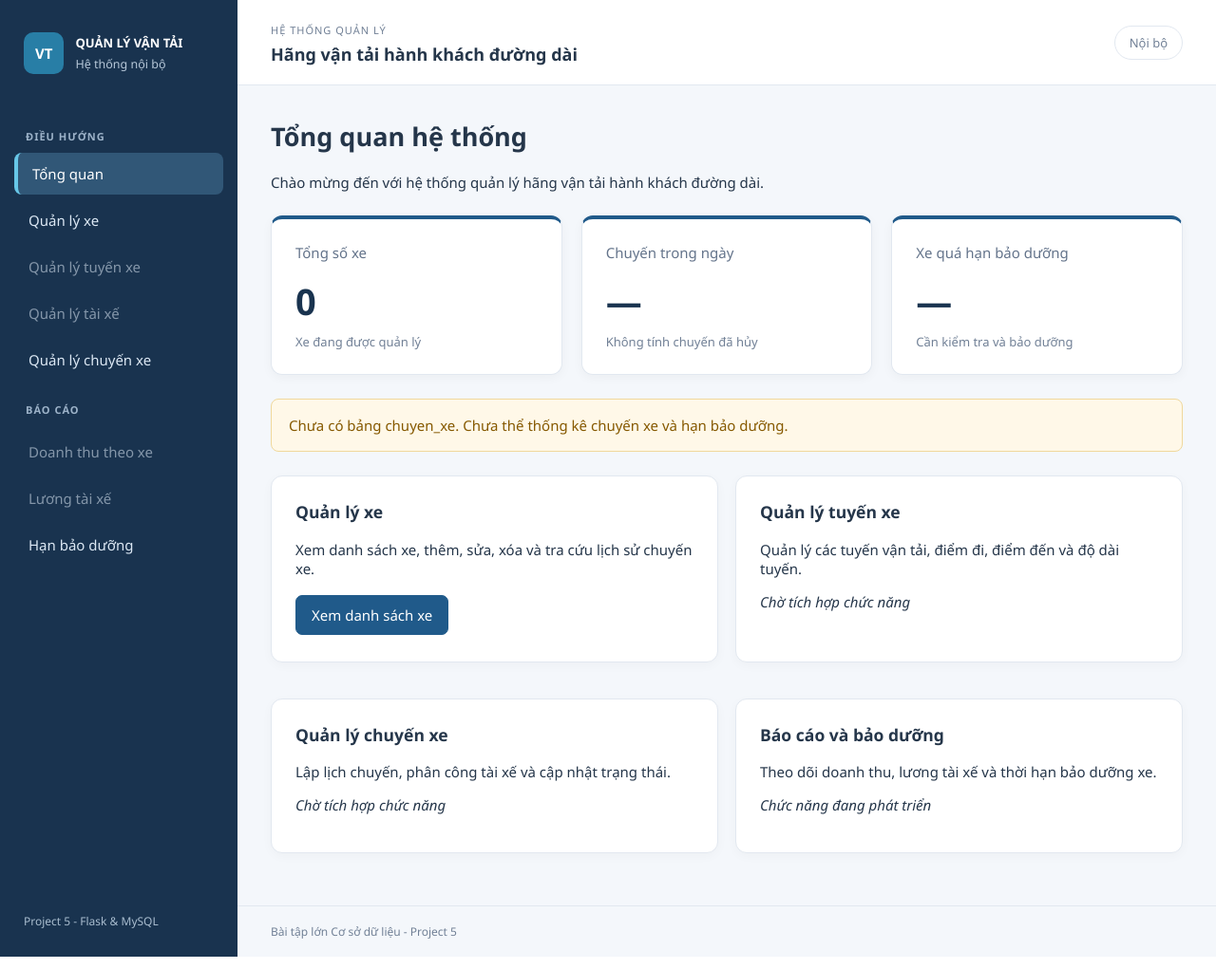
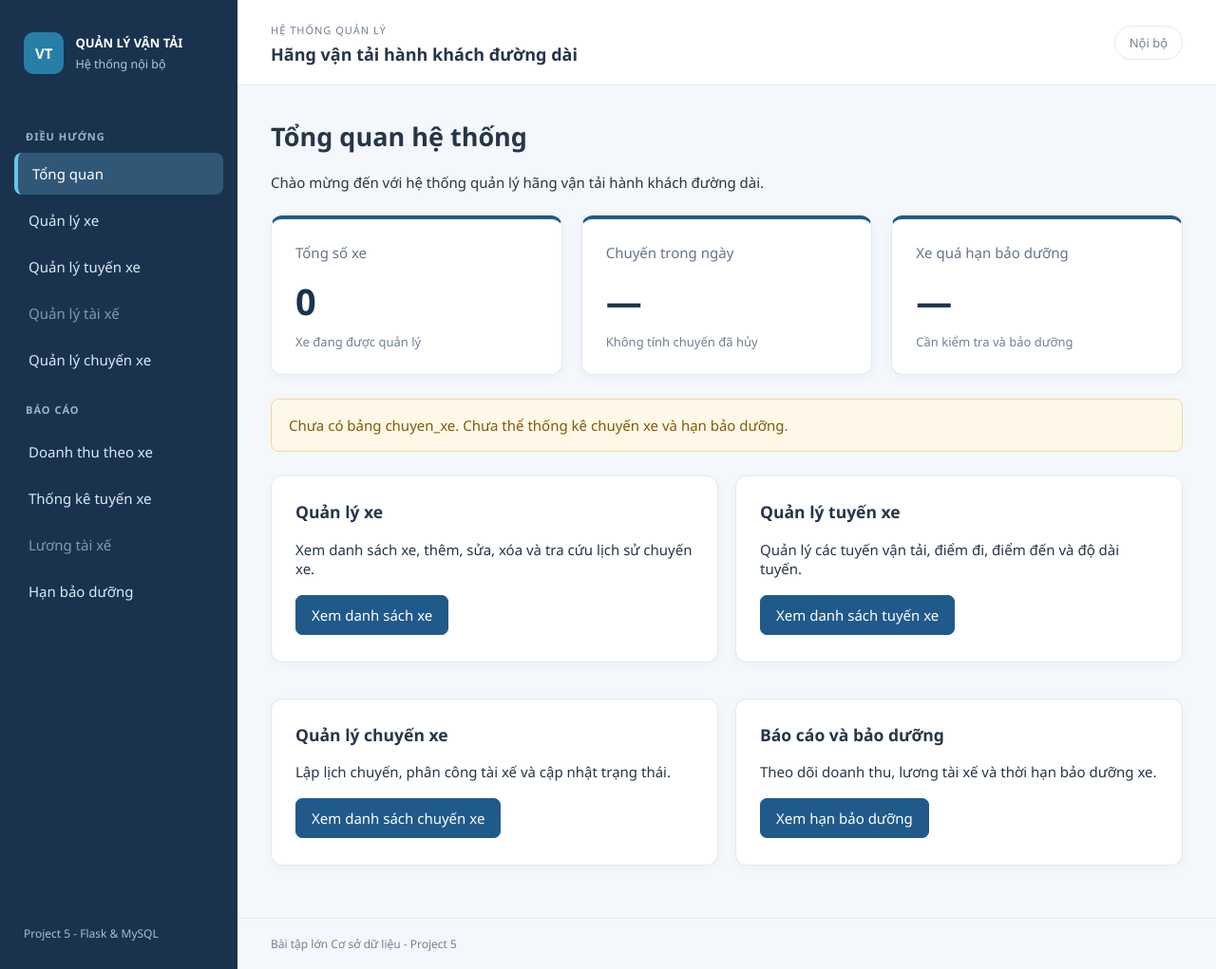
Before and after one commit to buihuyhoang992006-hue/btl-csdl-quan-ly-van-tai, a Flask app: page / in a window 1280 px wide. Shown: the whole page at 95% size. Run offline with Flask 3, Linux system fonts and the light colour scheme; data that the repository does not hold is empty.

Commit message:
TV5 - Hoan thien Dashboard va tich hop giao dien chung
- Tich hop Blueprint TV1, TV2, TV4 va TV5
- Hoan thien menu dieu huong chung
- Cap nhat cac nut chuc nang tren Dashboard
- Kiem thu bao cao va ghi nhan bao duong

```diff
--- a/app.py
+++ b/app.py
@@ -6,9 +6,18 @@ from flask import Flask, render_template
 from mysql.connector import Error
 
 from db import get_connection
+
+# TV1 - Quan ly xe
 from modules.xe import bp as xe_bp
+
+# TV2 - Quan ly tuyen va bao cao doanh thu
+from modules.tuyen_xe import bp as tuyen_xe_bp
+from modules.bao_cao import bp as doanh_thu_bp
+
+# TV4 - Quan ly chuyen xe
 from modules.chuyenxe import bp as chuyen_xe_bp
 
+# TV5 - Bao duong xe
 from modules.bao_duong import (
     bp as bao_duong_bp,
     lay_bao_cao,
@@ -16,19 +25,32 @@ from modules.bao_duong import (
 )
 
 
-# KHOI TAO FLASK
+# ==========================================
+# 1. KHOI TAO FLASK
+# ==========================================
+
 app = Flask(__name__)
 
-# DANG KY BLUEPRINT
+
+# ==========================================
+# 2. DANG KY BLUEPRINT
+# ==========================================
+
 app.register_blueprint(xe_bp)
+app.register_blueprint(tuyen_xe_bp)
+app.register_blueprint(doanh_thu_bp)
 app.register_blueprint(chuyen_xe_bp)
 app.register_blueprint(bao_duong_bp)
 
 
-# TRANG CHU - DASHBOARD
+# ==========================================
+# 3. TRANG CHU - DASHBOARD
+# ==========================================
+
 @app.route("/")
 def trang_chu():
 
+    # Lay ngay hien tai theo gio Viet Nam
     hom_nay = datetime.now(
         timezone(timedelta(hours=7))
     ).date()
@@ -47,7 +69,7 @@ def trang_chu():
                 conn.cursor(dictionary=True)
             ) as cursor:
 
-                # Dem tong so xe
+                # 3.1. Dem tong so xe
                 cursor.execute("""
                     SELECT COUNT(*) AS tong_xe
                     FROM xe
@@ -57,9 +79,10 @@ def trang_chu():
                     cursor.fetchone()["tong_xe"]
                 )
 
+                # 3.2. Kiem tra bang chuyen_xe
                 if co_bang_chuyen_xe(cursor):
 
-                    # Dem chuyen trong ngay
+                    # 3.3. Dem chuyen trong ngay
                     cursor.execute("""
                         SELECT COUNT(*) AS so_chuyen
                         FROM chuyen_xe
@@ -71,7 +94,7 @@ def trang_chu():
                         cursor.fetchone()["so_chuyen"]
                     )
 
-                    # Dung chung cong thuc bao duong
+                    # 3.4. Tinh so xe qua han bao duong
                     danh_sach = lay_bao_cao(
                         cursor, hom_nay
                     )
@@ -90,9 +113,13 @@ def trang_chu():
                     )
 
     except Error:
-        app.logger.exception("Loi Dashboard")
+        app.logger.exception(
+            "Khong lay duoc du lieu Dashboard"
+        )
+
         thong_bao.append(
-            "Không tải được đầy đủ số liệu MySQL."
+            "Không tải được đầy đủ số liệu MySQL. "
+            "Hãy kiểm tra các bảng dữ liệu."
         )
 
     return render_template(
@@ -103,5 +130,9 @@ def trang_chu():
     )
 
 
+# ==========================================
+# 4. CHAY UNG DUNG
+# ==========================================
+
 if __name__ == "__main__":
     app.run(debug=True)
--- a/templates/base.html
+++ b/templates/base.html
@@ -8,7 +8,6 @@
 
     <title>{% block title %}Quản lý vận tải{% endblock %}</title>
 
-    <!-- Nạp file CSS dùng chung -->
     <link rel="stylesheet"
           href="{{ url_for('static', filename='style.css') }}">
 </head>
@@ -32,47 +31,59 @@
 
             <nav class="menu">
 
+                <!-- TRANG CHU -->
                 <a href="{{ url_for('trang_chu') }}"
                    class="menu-item {{ 'active' if request.path == '/' else '' }}">
                     Tổng quan
                 </a>
 
+                <!-- TV1: QUAN LY XE -->
                 <a href="{{ url_for('xe.danh_sach') }}"
                    class="menu-item {{ 'active' if request.path.startswith('/xe') else '' }}">
                     Quản lý xe
                 </a>
 
-                <!-- Chờ tích hợp Blueprint các thành viên -->
-                <span class="menu-item disabled">
+                <!-- TV2: QUAN LY TUYEN -->
+                <a href="{{ url_for('tuyen_xe.danh_sach') }}"
+                   class="menu-item {{ 'active' if request.path.startswith('/tuyen-xe') else '' }}">
                     Quản lý tuyến xe
-                </span>
+                </a>
 
+                <!-- TV3: CHUA TICH HOP -->
                 <span class="menu-item disabled">
                     Quản lý tài xế
                 </span>
 
-                    <a href="{{ url_for('chuyen_xe.danh_sach') }}"
-                        class="menu-item {{ 'active' if request.path.startswith('/chuyen-xe') else '' }}">
-                        Quản lý chuyến xe
-                    </a>
-
+                <!-- TV4: QUAN LY CHUYEN -->
+                <a href="{{ url_for('chuyen_xe.danh_sach') }}"
+                   class="menu-item {{ 'active' if request.path.startswith('/chuyen-xe') else '' }}">
+                    Quản lý chuyến xe
+                </a>
 
                 <p class="menu-label">BÁO CÁO</p>
 
-                <span class="menu-item disabled">
+                <!-- TV2: DOANH THU -->
+                <a href="{{ url_for('doanh_thu.doanh_thu') }}"
+                   class="menu-item {{ 'active' if request.path == '/bao-cao/doanh-thu' else '' }}">
                     Doanh thu theo xe
-                </span>
+                </a>
 
+                <!-- TV2: THONG KE TUYEN -->
+                <a href="{{ url_for('doanh_thu.thong_ke_tuyen') }}"
+                   class="menu-item {{ 'active' if request.path == '/bao-cao/thong-ke-tuyen' else '' }}">
+                    Thống kê tuyến xe
+                </a>
+
+                <!-- TV3: CHUA TICH HOP -->
                 <span class="menu-item disabled">
                     Lương tài xế
                 </span>
 
-
+                <!-- TV5: BAO DUONG -->
                 <a href="{{ url_for('bao_duong.danh_sach') }}"
-                class="menu-item {{ 'active' if request.path.startswith('/bao-cao/bao-duong') else '' }}">
+                   class="menu-item {{ 'active' if request.path.startswith('/bao-cao/bao-duong') else '' }}">
                     Hạn bảo dưỡng
                 </a>
-
 
             </nav>
 
@@ -82,10 +93,9 @@
 
         </aside>
 
-        <!-- PHẦN BÊN PHẢI -->
+        <!-- NOI DUNG BEN PHAI -->
         <div class="app-main">
 
-            <!-- THANH TIÊU ĐỀ -->
             <header class="topbar">
                 <div>
                     <small>HỆ THỐNG QUẢN LÝ</small>
@@ -95,13 +105,11 @@
                 <span class="topbar-status">Nội bộ</span>
             </header>
 
-            <!-- NỘI DUNG CỦA TỪNG TRANG -->
             <main class="content">
                 {% block content %}
                 {% endblock %}
             </main>
 
-            <!-- CHÂN TRANG -->
             <footer class="footer">
                 Bài tập lớn Cơ sở dữ liệu - Project 5
             </footer>
--- a/templates/index.html
+++ b/templates/index.html
@@ -13,7 +13,6 @@ Trang chủ - Quản lý vận tải
     Chào mừng đến với hệ thống quản lý
     hãng vận tải hành khách đường dài.
 </p>
-
 
 <!-- THONG KE DASHBOARD -->
 
@@ -97,7 +96,10 @@ Trang chủ - Quản lý vận tải
             điểm đi, điểm đến và độ dài tuyến.
         </p>
 
-        <p><em>Chờ tích hợp chức năng</em></p>
+        <a class="btn btn-primary"
+            href="{{ url_for('tuyen_xe.danh_sach') }}">
+            Xem danh sách tuyến xe
+        </a>
     </div>
 
     <div class="card">
@@ -107,7 +109,10 @@ Trang chủ - Quản lý vận tải
             tài xế và cập nhật trạng thái.
         </p>
 
-        <p><em>Chờ tích hợp chức năng</em></p>
+        <a class="btn btn-primary"
+            href="{{ url_for('chuyen_xe.danh_sach') }}">
+            Xem danh sách chuyến xe
+        </a>
     </div>
 
     <div class="card">
@@ -117,7 +122,10 @@ Trang chủ - Quản lý vận tải
             và thời hạn bảo dưỡng xe.
         </p>
 
-        <p><em>Chức năng đang phát triển</em></p>
+        <a class="btn btn-primary"
+            href="{{ url_for('bao_duong.danh_sach') }}">
+            Xem hạn bảo dưỡng
+        </a>
     </div>
 
 </div>
```
